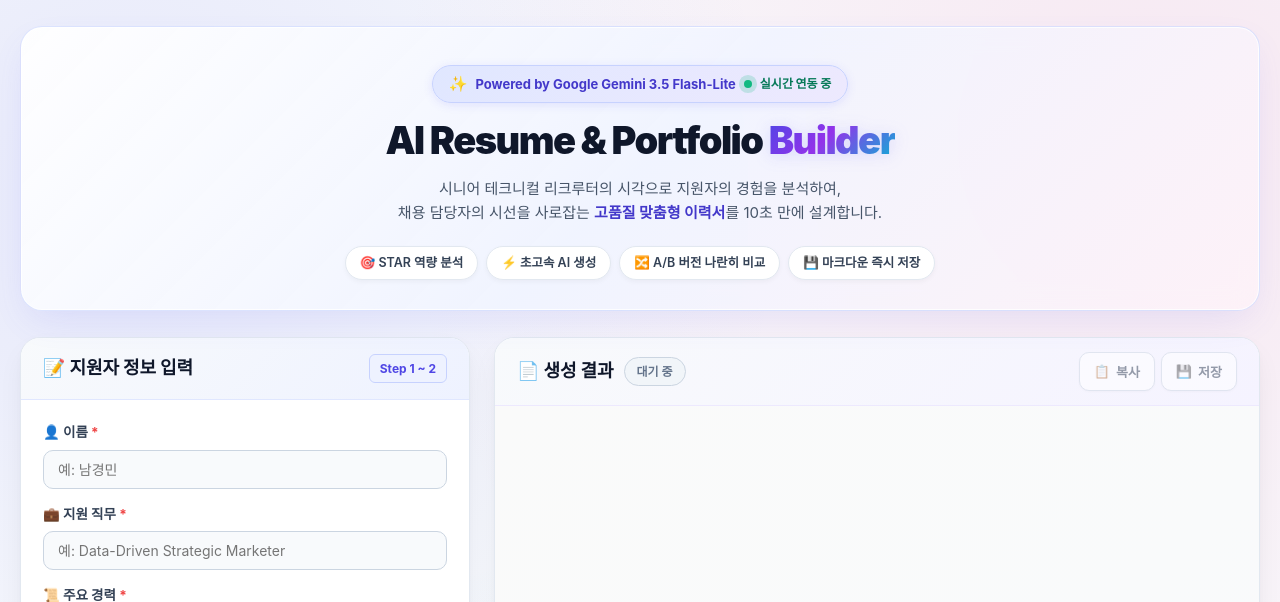
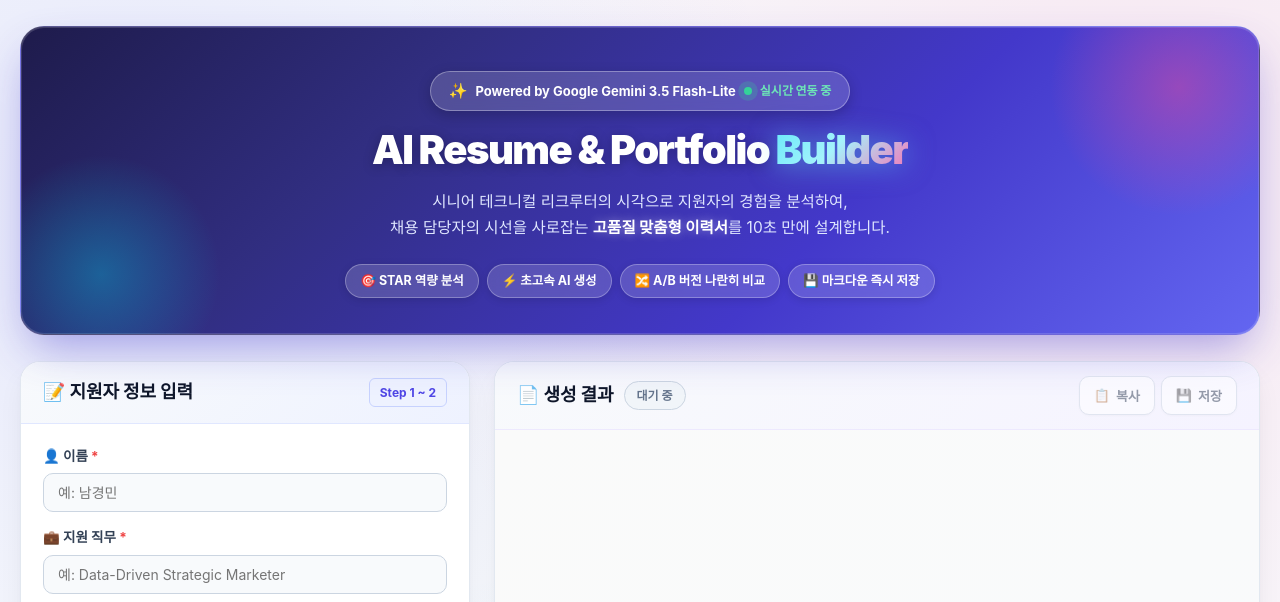
Before and after one commit to gyeong-lab/resume-builder, a Flask app: page / in a window 1280 px wide. Shown: the top 602 px of the page. Run offline with Flask 3, Linux system fonts and the light colour scheme; some libraries are stand-ins or nearby versions; some web fonts are replaced.

Commit message:
Apply deep royal indigo galaxy colors to hero header

```diff
--- a/static/css/style.css
+++ b/static/css/style.css
@@ -30,35 +30,65 @@ body {
     margin: 0 auto;
 }
 
-/* 3. [헤더] 프리미엄 히어로 배너 (화사한 글래스모피즘 & 그라데이션) */
+/* 3. [헤더] 프리미엄 로열 갤럭시 히어로 배너 (선명하고 깊이감 있는 비비드 컬러) */
 .app-header {
     text-align: center;
     margin-bottom: 26px;
-    padding: 38px 24px 30px;
-    background: linear-gradient(135deg, rgba(255, 255, 255, 0.95) 0%, rgba(240, 244, 255, 0.90) 50%, rgba(253, 242, 248, 0.90) 100%);
-    border-radius: 22px;
-    border: 1.5px solid rgba(199, 210, 254, 0.6);
+    padding: 44px 28px 36px;
+    background: linear-gradient(135deg, #1e1b4b 0%, #312e81 30%, #4338ca 65%, #6366f1 100%);
+    border-radius: 24px;
+    border: 1px solid rgba(255, 255, 255, 0.22);
     box-shadow:
-        0 14px 36px -10px rgba(99, 102, 241, 0.15),
-        0 0 0 1px rgba(255, 255, 255, 0.8) inset;
+        0 20px 45px -10px rgba(67, 56, 202, 0.45),
+        0 0 0 1px rgba(255, 255, 255, 0.15) inset;
     position: relative;
     overflow: hidden;
-    backdrop-filter: blur(12px);
+}
+
+/* 앰비언트 글로우 장식 오브젝트 (빛 번짐 효과) */
+.app-header::before {
+    content: "";
+    position: absolute;
+    top: -70px;
+    right: -50px;
+    width: 260px;
+    height: 260px;
+    background: radial-gradient(circle, rgba(236, 72, 153, 0.45) 0%, transparent 70%);
+    border-radius: 50%;
+    pointer-events: none;
+}
+
+.app-header::after {
+    content: "";
+    position: absolute;
+    bottom: -60px;
+    left: -40px;
+    width: 240px;
+    height: 240px;
+    background: radial-gradient(circle, rgba(6, 182, 212, 0.40) 0%, transparent 70%);
+    border-radius: 50%;
+    pointer-events: none;
+}
+
+.header-hero {
+    position: relative;
+    z-index: 1;
 }
 
 .brand-badge {
     display: inline-flex;
     align-items: center;
     gap: 8px;
-    padding: 6px 16px;
-    background: linear-gradient(135deg, #e0e7ff 0%, #ede9fe 100%);
-    border: 1px solid #c7d2fe;
+    padding: 7px 18px;
+    background: rgba(255, 255, 255, 0.16);
+    border: 1px solid rgba(255, 255, 255, 0.32);
     border-radius: 9999px;
     font-size: 13px;
     font-weight: 700;
-    color: #4338ca;
-    box-shadow: 0 2px 10px rgba(99, 102, 241, 0.15);
+    color: #ffffff;
+    box-shadow: 0 4px 14px rgba(0, 0, 0, 0.2);
     margin-bottom: 14px;
+    backdrop-filter: blur(10px);
 }
 
 .badge-sparkle {
@@ -68,57 +98,59 @@ body {
 .badge-status-dot {
     width: 8px;
     height: 8px;
-    background-color: #10b981;
+    background-color: #34d399;
     border-radius: 50%;
-    box-shadow: 0 0 0 3px rgba(16, 185, 129, 0.3);
+    box-shadow: 0 0 0 3px rgba(52, 211, 153, 0.4);
     animation: livePulse 2s infinite;
 }
 
 @keyframes livePulse {
-    0% { box-shadow: 0 0 0 0 rgba(16, 185, 129, 0.7); }
-    70% { box-shadow: 0 0 0 7px rgba(16, 185, 129, 0); }
-    100% { box-shadow: 0 0 0 0 rgba(16, 185, 129, 0); }
+    0% { box-shadow: 0 0 0 0 rgba(52, 211, 153, 0.8); }
+    70% { box-shadow: 0 0 0 8px rgba(52, 211, 153, 0); }
+    100% { box-shadow: 0 0 0 0 rgba(52, 211, 153, 0); }
 }
 
 .badge-status {
     font-size: 12px;
-    color: #047857;
+    color: #6ee7b7;
     font-weight: 800;
 }
 
-/* 메인 타이틀: 3색 선명한 그라데이션 */
+/* 메인 타이틀: 퓨어 화이트 & 네온 펄 그라데이션 */
 .hero-title {
-    font-size: 38px;
+    font-size: 40px;
     font-weight: 900;
     letter-spacing: -0.04em;
-    margin-bottom: 12px;
+    margin-bottom: 14px;
     line-height: 1.25;
 }
 
 .title-plain {
-    color: #0f172a;
+    color: #ffffff;
+    text-shadow: 0 2px 12px rgba(0, 0, 0, 0.25);
 }
 
 .title-gradient {
-    background: linear-gradient(135deg, #4f46e5 0%, #9333ea 45%, #06b6d4 100%);
+    background: linear-gradient(135deg, #67e8f9 0%, #a5f3fc 45%, #f472b6 100%);
     -webkit-background-clip: text;
     -webkit-text-fill-color: transparent;
     display: inline-block;
-    filter: drop-shadow(0 2px 8px rgba(99, 102, 241, 0.2));
+    filter: drop-shadow(0 2px 14px rgba(103, 232, 249, 0.5));
 }
 
-/* 서브타이틀 */
+/* 서브타이틀: 소프트 라벤더 화이트 */
 .hero-subtitle {
-    font-size: 15px;
-    color: #475569;
-    max-width: 680px;
-    margin: 0 auto 20px;
-    line-height: 1.65;
+    font-size: 15.5px;
+    color: #e0e7ff;
+    max-width: 700px;
+    margin: 0 auto 22px;
+    line-height: 1.7;
 }
 
 .hero-subtitle strong {
-    color: #4338ca;
-    font-weight: 700;
+    color: #ffffff;
+    font-weight: 800;
+    text-shadow: 0 0 10px rgba(255, 255, 255, 0.4);
 }
 
 @media (max-width: 768px) {
@@ -126,7 +158,7 @@ body {
     .hero-title { font-size: 28px; }
 }
 
-/* 주요 기능 퀵 칩스 */
+/* 주요 기능 퀵 칩스: 세련된 반투명 글래스 칩 */
 .hero-chips {
     display: flex;
     justify-content: center;
@@ -137,21 +169,22 @@ body {
 
 .chip {
     font-size: 12.5px;
-    font-weight: 600;
-    color: #334155;
-    background: #ffffff;
-    border: 1.5px solid #e2e8f0;
+    font-weight: 700;
+    color: #ffffff;
+    background: rgba(255, 255, 255, 0.16);
+    border: 1px solid rgba(255, 255, 255, 0.28);
     padding: 6px 14px;
     border-radius: 9999px;
-    box-shadow: 0 2px 5px rgba(0, 0, 0, 0.04);
+    box-shadow: 0 2px 8px rgba(0, 0, 0, 0.12);
+    backdrop-filter: blur(8px);
     transition: all 0.2s ease;
 }
 
 .chip:hover {
-    border-color: #818cf8;
-    color: #4338ca;
+    background: rgba(255, 255, 255, 0.28);
+    border-color: rgba(255, 255, 255, 0.5);
     transform: translateY(-2px);
-    box-shadow: 0 4px 10px rgba(99, 102, 241, 0.12);
+    box-shadow: 0 6px 16px rgba(0, 0, 0, 0.2);
 }
 
 /* 4. 메인 2단 분할 레이아웃 (Grid) */
```
